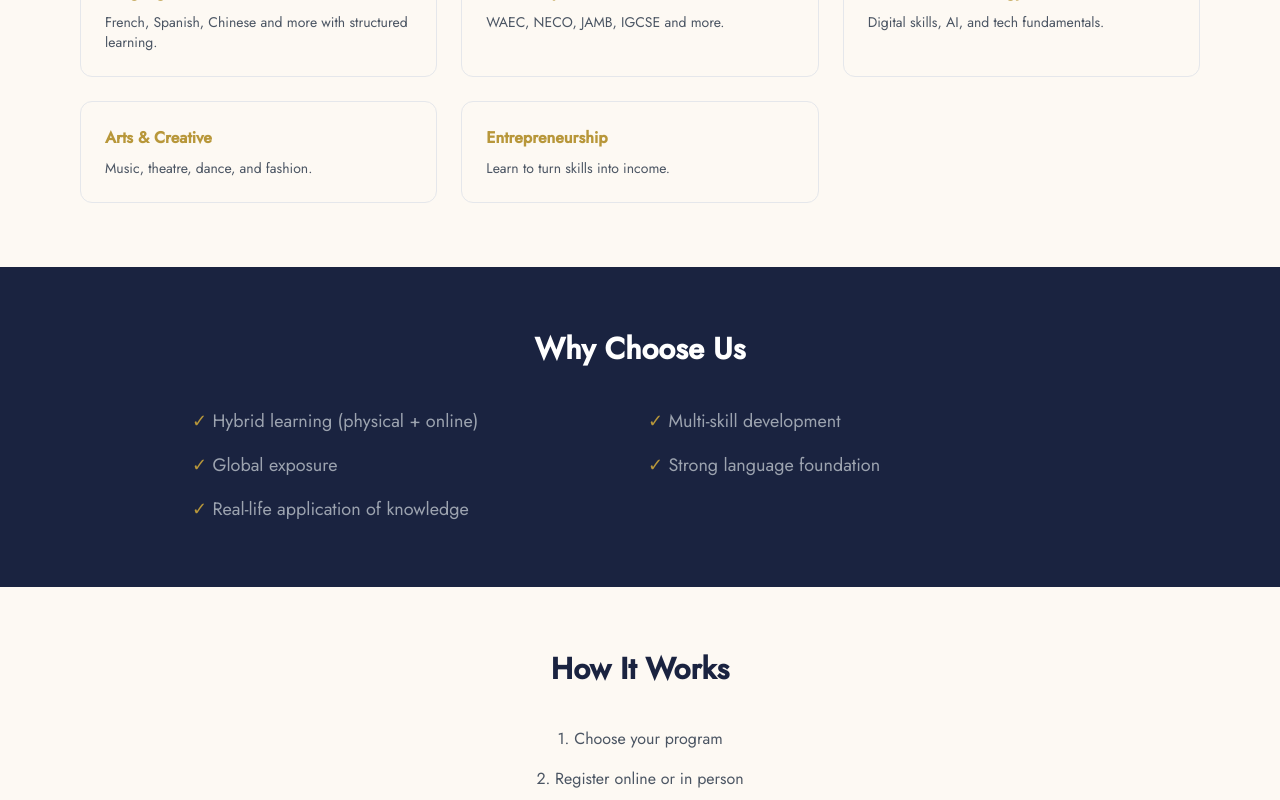
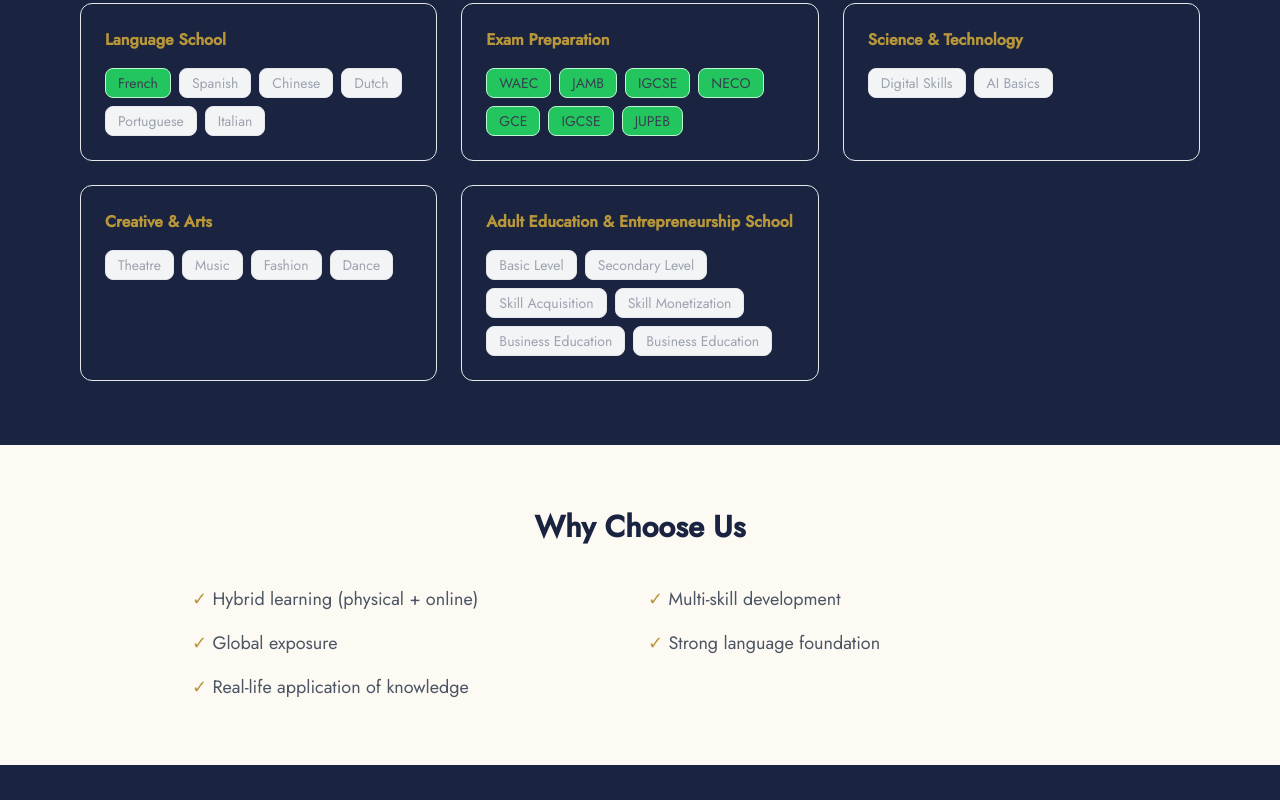
Before and after one commit to HarunaDev/laglobalis, a React (Vite) app: page /academy in a window 1280 px wide. Shown: the part 1660-2460 px from the top of the page. Built offline with nearby package versions, Linux system fonts and the light colour scheme; a web font is replaced by a local one.

Commit message:
added scroll utils functions and modified academy page components

```diff
--- a/src/App.tsx
+++ b/src/App.tsx
@@ -8,7 +8,8 @@ import Header from "./components/Header";
 import NotFound from "./components/NotFound";
 import Academy from "./pages/learn/Academy";
 // import Footer from "./components/Footer.js";
-
+import ScrollToHash from "./utils/ScrollTo";
+import ScrollToTop from "./utils/ScrollToTop";
 
 function App(): JSX.Element {
   const [isHovered, setIsHovered] = useState<boolean>(false);
@@ -16,6 +17,8 @@ function App(): JSX.Element {
   return (
     <>
     <BrowserRouter>
+    <ScrollToTop />
+    <ScrollToHash />
     <div className="min-h-screen flex flex-col">
     <Header onContactHover={setIsHovered} />
       <main className="flex-1">
--- a/src/components/Header.tsx
+++ b/src/components/Header.tsx
@@ -69,9 +69,9 @@ const Header = ({ onContactHover }: HeaderProps) => {
 
       <div id='mobileMenu' className='hidden fixed  top-0 bottom-0 right-0 left-0 p-5 md:hidden z-40 bg-secondaryColor bg-opacity-70 backdrop-blur-md h-screen'>
         <nav className='flex flex-col gap-6 items-center mt-12'>
-        <a href="/" className='text-base tracking-wider transition-colors hover:text-gray-300'>Home</a>
-        <a href="/academy" className='text-base tracking-wider transition-colors hover:text-gray-300'>Academy</a>
-        <a href="#Shop" className='text-base tracking-wider transition-colors hover:text-gray-300'>Shop</a>
+        <Link to="/" className='text-base tracking-wider transition-colors hover:text-gray-300'>Home</Link>
+        <Link to="/academy" className='text-base tracking-wider transition-colors hover:text-gray-300'>Academy</Link>
+        <Link to="#" className='text-base tracking-wider transition-colors hover:text-gray-300'>Shop</Link>
         </nav>
       </div>
     </header>
--- a/src/pages/learn/components/layout/Hero.tsx
+++ b/src/pages/learn/components/layout/Hero.tsx
@@ -1,4 +1,5 @@
 import type { JSX } from "react";
+import { Link } from "react-router-dom";
 
 export default function Hero(): JSX.Element {
   return (
@@ -21,9 +22,9 @@ export default function Hero(): JSX.Element {
         <button className="bg-primaryColor text-white px-6 py-3 rounded-lg">
           Enroll Now
         </button>
-        <button className="border border-primaryColor px-6 py-3 rounded-lg">
+        <Link to="/academy#programs" className="border border-primaryColor px-6 py-3 rounded-lg">
           Explore Programs
-        </button>
+        </Link>
       </div>
 
     </section>
--- a/src/pages/learn/components/layout/Program.tsx
+++ b/src/pages/learn/components/layout/Program.tsx
@@ -1,39 +1,166 @@
 import type { JSX } from "react";
+import { Link } from "react-router-dom";
+
+type ProgramItem = {
+  label: string;
+  href: string;
+  isComingSoon?: boolean;
+};
 
 type Program = {
   title: string;
-    description: string;
+  items: ProgramItem[];
 };
 
 const programs: Program[] = [
   {
     title: "Language School",
-      description: "French, Spanish, Chinese and more with structured learning.",
+    items: [
+      {
+        label: "French",
+        href: "/academy/languages/french",
+        isComingSoon: false,
+      },
+      {
+        label: "Spanish",
+        href: "/academy/languages/spanish",
+        isComingSoon: true,
+      },
+      {
+        label: "Chinese",
+        href: "/academy/languages/chinese",
+        isComingSoon: true,
+      },
+      { label: "Dutch", href: "/academy/languages/dutch", isComingSoon: true },
+      {
+        label: "Portuguese",
+        href: "/academy/languages/portuguese",
+        isComingSoon: true,
+      },
+      {
+        label: "Italian",
+        href: "/academy/languages/italian",
+        isComingSoon: true,
+      },
+    ],
   },
   {
     title: "Exam Preparation",
-      description: "WAEC, NECO, JAMB, IGCSE and more.",
+    items: [
+      { label: "WAEC", href: "/academy/exams", isComingSoon: false },
+      { label: "JAMB", href: "/academy/exams", isComingSoon: false },
+      { label: "IGCSE", href: "/academy/exams", isComingSoon: false },
+      { label: "NECO", href: "/academy/exams", isComingSoon: false },
+      { label: "GCE", href: "/academy/exams", isComingSoon: false },
+      { label: "IGCSE", href: "/academy/exams", isComingSoon: false },
+      { label: "JUPEB", href: "/academy/exams", isComingSoon: false },
+    ],
   },
   {
     title: "Science & Technology",
-      description: "Digital skills, AI, and tech fundamentals.",
+    items: [
+      {
+        label: "Digital Skills",
+        href: "/academy/tech/digital-skills",
+        isComingSoon: true,
+      },
+      { label: "AI Basics", href: "/academy/tech/ai", isComingSoon: true },
+    ],
   },
   {
-      title: "Arts & Creative",
-      description: "Music, theatre, dance, and fashion.",
+    title: "Creative & Arts",
+    items: [
+      { label: "Theatre", href: "/academy/arts", isComingSoon: true },
+      { label: "Music", href: "/academy/arts", isComingSoon: true },
+      { label: "Fashion", href: "/academy/arts", isComingSoon: true },
+      { label: "Dance", href: "/academy/arts", isComingSoon: true },
+    ],
   },
   {
-      title: "Entrepreneurship",
-      description: "Learn to turn skills into income.",
+    title: "Adult Education & Entrepreneurship School",
+    items: [
+      { label: "Basic Level", href: "/academy/education", isComingSoon: true },
+      {
+        label: "Secondary Level",
+        href: "/academy/education",
+        isComingSoon: true,
+      },
+      {
+        label: "Skill Acquisition",
+        href: "/academy/education",
+        isComingSoon: true,
+      },
+      {
+        label: "Skill Monetization",
+        href: "/academy/education",
+        isComingSoon: true,
+      },
+      {
+        label: "Business Education",
+        href: "/academy/education",
+        isComingSoon: true,
+      },
+      {
+        label: "Business Education",
+        href: "/academy/education",
+        isComingSoon: true,
+      },
+    ],
   },
 ];
 
 export default function Programs(): JSX.Element {
   return (
-      <section className="py-16 px-6 md:px-20 bg-creamColor">
-        <h2 className="text-3xl font-bold text-center text-secondaryColor">Our Programs</h2>
+    <section className="py-16 px-6 md:px-20 " id="programs">
+      <h2 className="text-3xl font-bold text-center text-creamColor">
+        Our Programs
+      </h2>
 
       <div className="mt-10 grid md:grid-cols-3 gap-6">
+        {programs.map((program) => (
+          <div
+            key={program.title}
+            className="p-6 rounded-xl border hover:shadow-md transition"
+          >
+            <h3 className="font-semibold text-primaryColor">{program.title}</h3>
+
+            {/* 🔥 Pills container */}
+            <div className="mt-4 flex flex-wrap gap-2">
+              {program.items.map((item) =>
+                item.isComingSoon ? (
+                  <span
+                    key={item.label}
+                    className="
+          text-sm text-gray-400
+          px-3 py-1 rounded-lg
+          bg-gray-100 border border-gray-200
+          cursor-not-allowed
+        "
+                  >
+                    {item.label}
+                  </span>
+                ) : (
+                  <Link
+                    key={item.label}
+                    to={item.href}
+                    className="
+          text-sm text-gray-700
+          px-3 py-1 rounded-lg
+          bg-green-500 border border-green-200
+          hover:bg-primaryColor hover:text-white
+          transition
+        "
+                  >
+                    {item.label}
+                  </Link>
+                )
+              )}
+            </div>
+          </div>
+        ))}
+      </div>
+
+      {/* <div className="mt-10 grid md:grid-cols-3 gap-6">
           {programs.map((program) => (
             <div
               key={program.title}
@@ -47,7 +174,7 @@ type Program = {
               </p>
             </div>
           ))}
-        </div>
+        </div> */}
     </section>
   );
 }
--- a/src/pages/learn/components/ui/HowItWorks.tsx
+++ b/src/pages/learn/components/ui/HowItWorks.tsx
@@ -8,15 +8,22 @@ const steps: string[] = [
 
   export default function HowItWorks(): JSX.Element {
     return (
-      <section className="py-16 px-6 md:px-12 text-center bg-creamColor">
-        <h2 className="text-3xl font-bold text-secondaryColor">How It Works</h2>
+      <section className="py-16 px-6 md:px-12 text-center ">
+        <h2 className="text-3xl font-bold text-creamColor">How It Works</h2>
 
         <div className="mt-10 flex flex-col gap-4 max-w-xl mx-auto">
-          {steps.map((step, index) => (
-            <p key={step} className="text-gray-600">
-              {index + 1}. {step}
-            </p>
-          ))}
+        {steps.map((step, index) => (
+  <p
+    key={step}
+    className={`text-lg ${
+      index === steps.length - 1
+        ? "text-primaryColor"
+        : "text-gray-400"
+    }`}
+  >
+    {index + 1}. {step}
+  </p>
+))}
         </div>
       </section>
     );
--- a/src/pages/learn/components/ui/WhyChooseUs.tsx
+++ b/src/pages/learn/components/ui/WhyChooseUs.tsx
@@ -10,12 +10,12 @@ const reasons: string[] = [
 
   export default function WhyChooseUs(): JSX.Element {
     return (
-      <section className="py-16 px-6 md:px-12">
-        <h2 className="text-3xl font-bold text-center mb-10">Why Choose Us</h2>
+      <section className="py-16 px-6 md:px-12 bg-creamColor">
+        <h2 className="text-3xl font-bold text-center mb-10 text-secondaryColor">Why Choose Us</h2>
 
         <div className="mt-8 grid md:grid-cols-2 gap-4 max-w-4xl mx-auto">
           {reasons.map((reason) => (
-            <p key={reason} className="text-gray-400 text-lg">
+            <p key={reason} className="text-gray-600 text-lg">
             <span className="text-primaryColor">✓</span> {reason}
           </p>
           ))}
--- /dev/null
+++ b/src/utils/ScrollTo.tsx
@@ -0,0 +1,19 @@
+import { useEffect } from "react";
+import { useLocation } from "react-router-dom";
+
+export default function ScrollToHash() {
+  const { hash } = useLocation();
+
+  useEffect(() => {
+    if (hash) {
+      const el = document.getElementById(hash.substring(1));
+      if (el) {
+        setTimeout(() => {
+          el.scrollIntoView({ behavior: "smooth" });
+        }, 0);
+      }
+    }
+  }, [hash]);
+
+  return null;
+}
--- /dev/null
+++ b/src/utils/ScrollToTop.ts
@@ -0,0 +1,18 @@
+import { useEffect } from "react";
+import { useLocation } from "react-router-dom";
+
+const ScrollToTop = () : null => {
+  const location = useLocation();
+
+  useEffect(() : void => {
+    window.scrollTo({
+      top: 0,
+      left: 0,
+      behavior: "auto", // use "smooth" only if you really want it
+    });
+  }, [location.pathname]);
+
+  return null;
+};
+
+export default ScrollToTop;
```
Also changed, not shown: src/pages/learn/components/layout/About.tsx (+4 -4 lines). Lines whose indentation alone changed are shown as unchanged.
